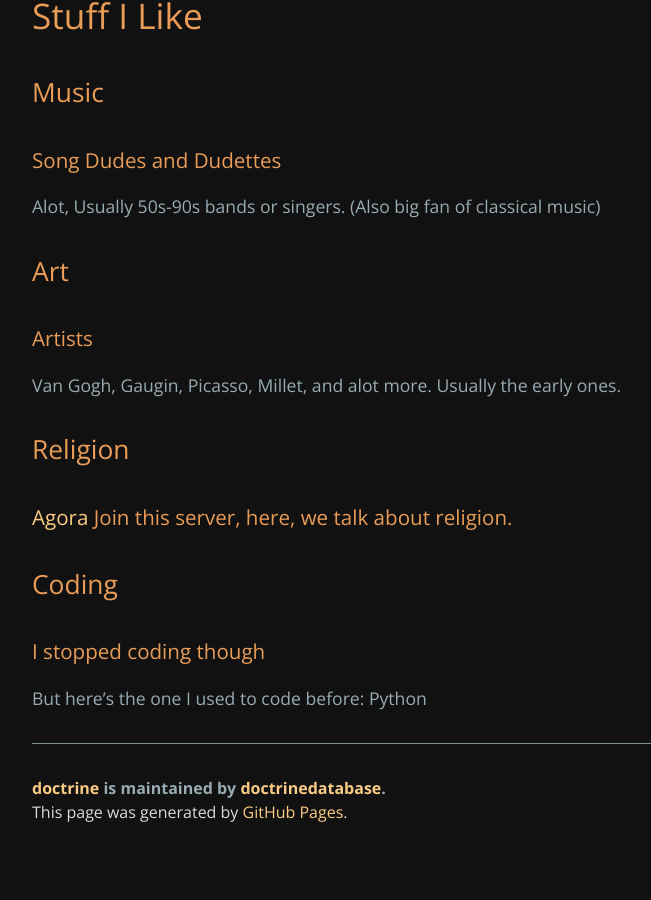
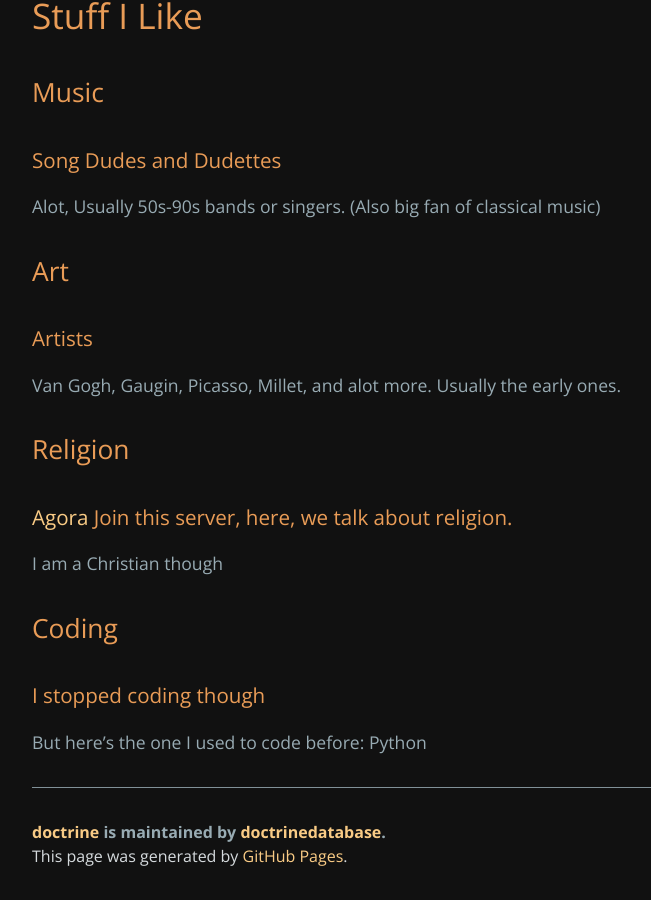
Before and after one commit to doctrinedatabase/doctrine, a Jekyll site: the page built from aboutme.md, in a window 1280 px wide and 900 px high, scrolled down 710 px. Shown: the whole window, without its empty margins (192-843 px from the left). Built offline with Jekyll 4.4.1, drawn with Linux system fonts in a browser that asks for light colours; before the commit the page ends 1566 px from its top, so only the background shows below that.

Commit message:
Update aboutme.md

```diff
--- a/aboutme.md
+++ b/aboutme.md
@@ -28,6 +28,7 @@ Van Gogh, Gaugin, Picasso, Millet, and alot more. Usually the early ones.
 
 ## Religion
 ### [Agora](https://discord.gg/vpquegxZJQ) Join this server, here, we talk about religion.
+I am a Christian though
 
 ## Coding
 ### I stopped coding though
```
